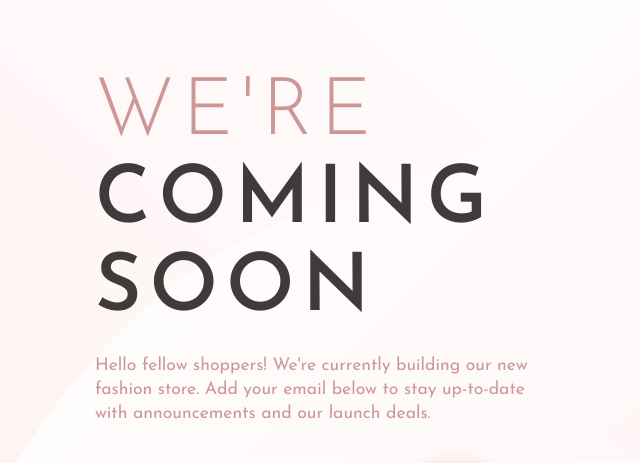
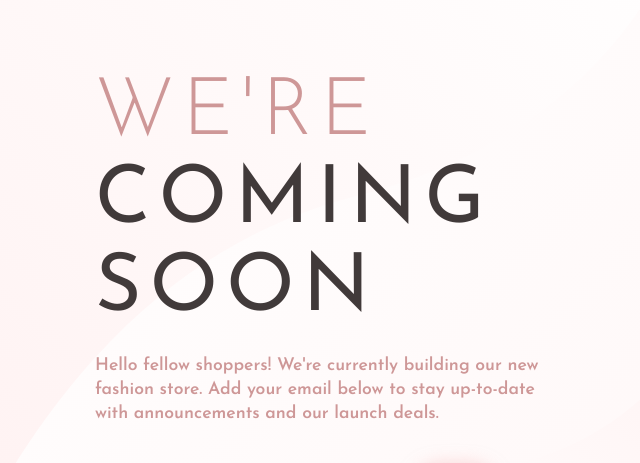
Before and after one commit to yolie797/acwenga, a plain HTML site: page index.html in a window 1280 px wide. Shown: the part 154-617 px from the top of the page, 33-673 px from the left. Drawn offline with Linux system fonts and the light colour scheme.

Commit message:
Update style.css

```diff
--- a/style.css
+++ b/style.css
@@ -46,20 +46,21 @@ header img {
 	letter-spacing: .5rem;
 	text-align: center;
 	font-size: 3.2rem;
-	font-weight: 200;
+	font-weight: 300;
 	text-transform: uppercase;
 	color: hsl(0, 36%, 70%);
 	line-height: 3.5rem;
 }
 .container .left h1 span {
 	color: hsl(0, 6%, 24%);
-	font-weight: 700;
+	font-weight: 400;
 }
 .container .left p {
 	max-width: 450px;
 	text-align: center;
 	color: hsl(0, 36%, 70%);
 	font-size: .9rem;
+	font-weight: 600;
 	line-height: 1.5rem;
 	margin: 20px auto 40px auto;
 }
```
